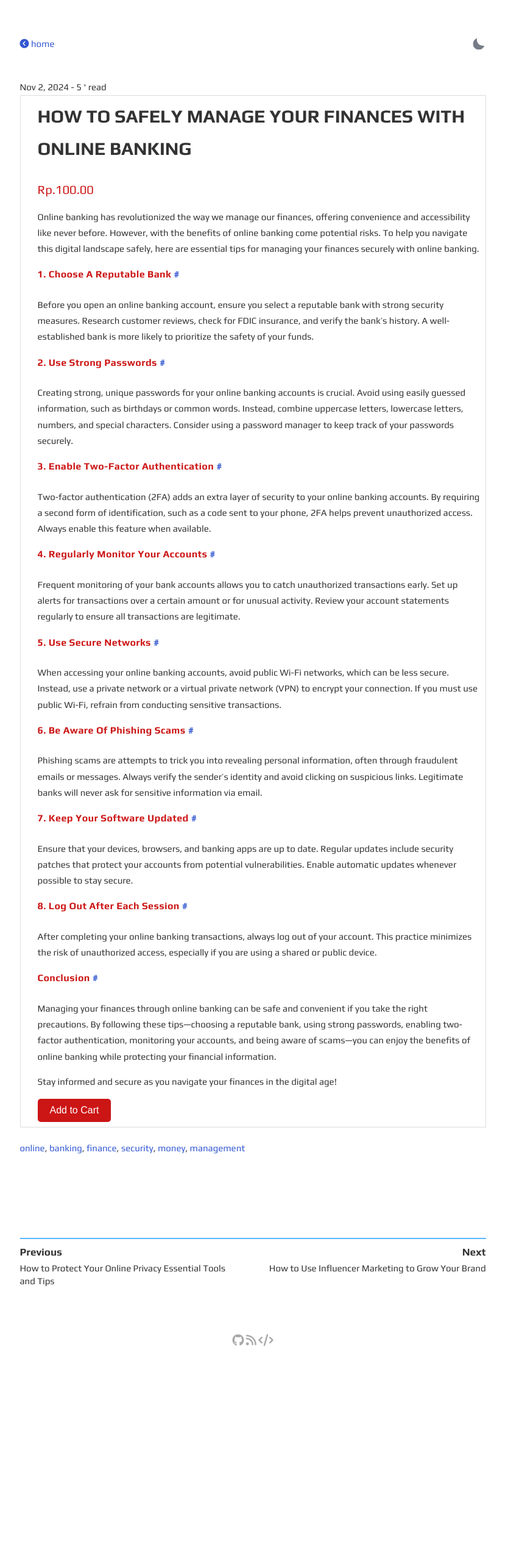
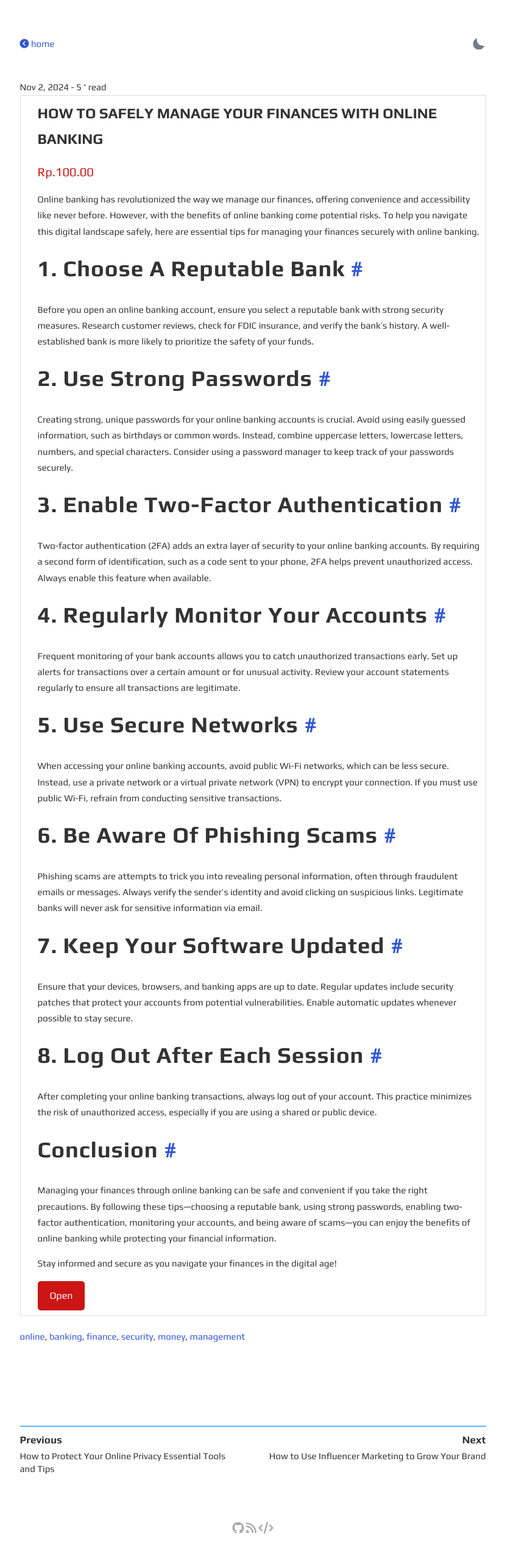
Before and after one commit to ZollaMaga/newsblog, a Jekyll site: the page built from _posts/2024-11-02-how-to-safely-manage-your-finances-with-online-banking.md, in a window 1280 px wide. Shown: the whole page at 61% size, without its empty margins (225-1054 px from the left). Built offline with Jekyll 4.4.1, drawn with Linux system fonts in a browser that asks for light colours; before the commit the page ends 2228 px from its top, so only the background shows below that.

Commit message:
Update post.html

```diff
--- a/_layouts/post.html
+++ b/_layouts/post.html
@@ -14,19 +14,107 @@
   <time datetime="{{ page.date | date_to_xmlschema }}">{{ page.date | date: "%b %-d, %Y" }} -
     {% if page.minute %} {{ page.minute }} {% else %} {{ minute }} {% endif %}' read</time>
 
-<div class="product-container">
-        <div class="product-image">
+<div class="container-post">
+        <div class="container-iamge">
 {% if page.image %}<img style="height: 100%;width: 100%;" class="lazyload" src="{{ page.image }}" alt="{{ page.title }}">{% endif %}
         </div>
-        <div class="product-details">
+        <div class="container-details">
         <h1 class="title">{{ page.title }}</h1>
-        <p class="price">Rp.100.00</p>
-        <p class="product-description">{{ content }}</p>
-        <button class="add-to-cart">Add to Cart</button>
+        <p class="follower">Rp.100.00</p>
+        <p class="container-description">{{ content }}</p>
+        <a class="container-link" href="">Open</a>
         </div>
     </div>
 
-<style>.product-container{display:flex;padding:8px;border:1px solid #ddd;max-width:800px;margin:0 auto}.product-image img{max-width:100%;height:auto}.product-details{padding-left:20px}.product-details h2{font-size:16px;color:#cc1515;font-weight:700}.product-title{font-size:24px;margin:0 0 10px 0}.product-description{font-size:16px;margin-bottom:10px}.price{font-size:20px;color:#cc1515;margin-bottom:15px}.add-to-cart{background-color:#cc1515;color:#fff;border:none;padding:10px 20px;cursor:pointer;font-size:16px;border-radius:5px;transition:background-color 0.3s ease}.add-to-cart:hover{background-color:#066}@media (max-width:768px){.product-container{display:block;padding:10px;text-align:center}.product-image img{width:100%;max-height:300px}.product-details{padding:10px}}</style>
+<style>
+	.container-post {
+  display: flex;
+  padding: 8px;
+  border: 1px solid #ddd;
+  max-width: 800px;
+  margin: 0 auto;
+  background-color: #fff;
+}
+
+.container-image {
+  width: 150px; /* Set fixed width for the image container */
+  height: 150px; /* Set fixed height to make the image circular */
+  overflow: hidden; /* Hide the part of the image outside the circular container */
+  border-radius: 50%; /* Make the image container circular */
+}
+
+.container-image img {
+  width: 100%;
+  height: 100%;
+  object-fit: cover; /* Ensure the image fills the container while maintaining aspect ratio */
+  border-radius: 50%; /* Apply circular border-radius to the image itself */
+}
+
+.container-details {
+  padding-left: 20px;
+  flex-grow: 1; /* Ensure this section takes available space */
+}
+
+.container-details h1 {
+  font-size: 24px;
+  color: #333;
+  font-weight: 700;
+  margin-bottom: 10px;
+}
+
+.follower {
+  font-size: 20px;
+  color: #cc1515;
+  margin-bottom: 15px;
+}
+
+.container-description {
+  font-size: 16px;
+  margin-bottom: 10px;
+}
+
+.container-link {
+  background-color: #cc1515;
+  color: #fff;
+  border: none;
+  padding: 10px 20px;
+  cursor: pointer;
+  font-size: 16px;
+  border-radius: 5px;
+  transition: background-color 0.3s ease;
+}
+
+.container-link:hover {
+  background-color: #066;
+}
+
+/* Responsive Design */
+@media (max-width: 768px) {
+  .container-post {
+    display: block;
+    padding: 10px;
+    text-align: center;
+  }
+
+  .container-image {
+    width: 120px;
+    height: 120px;
+    margin: 0 auto;
+  }
+
+  .container-details {
+    padding: 10px;
+  }
+
+  .container-description {
+    font-size: 14px;
+  }
+
+  .follower {
+    font-size: 18px;
+  }
+}
+</style>
 
 	  <span class="meta">
     {% for tag in page.tags %}
```
